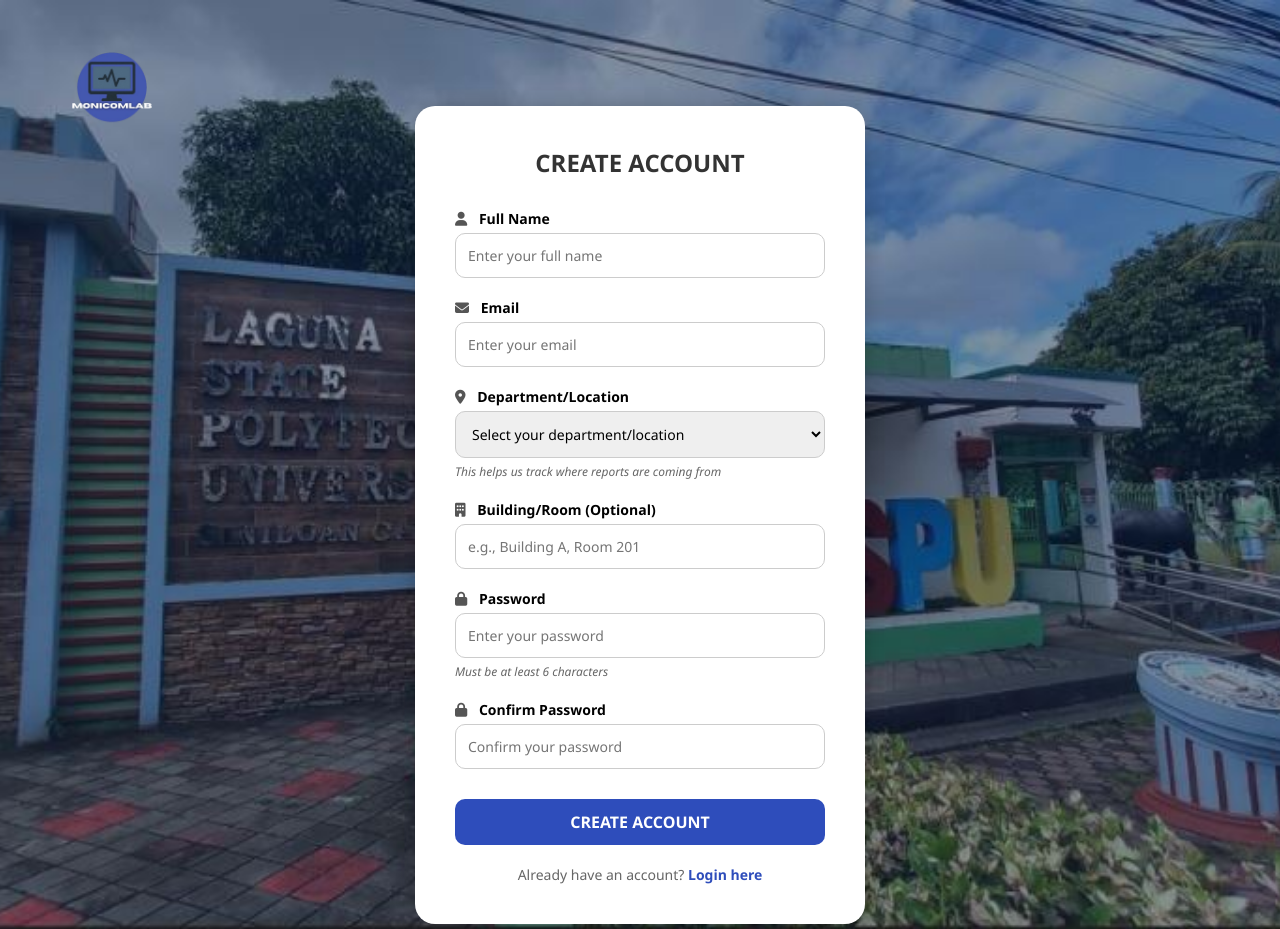
After one commit to KaNene922/Monicomlab, a PHP site: page /register.php in a window 1280 px wide. The commit adds this page. Run offline with PHP 8.4, Linux system fonts and the light colour scheme.

Commit message:
Add Create Account

```diff
--- /dev/null
+++ b/register.php
@@ -0,0 +1,292 @@
+<!DOCTYPE html>
+<html lang="en">
+<head>
+  <meta charset="UTF-8">
+  <meta name="viewport" content="width=device-width, initial-scale=1.0">
+  <title>Create Account - MONICOMLAB</title>
+  <link rel="stylesheet" href="https://cdnjs.cloudflare.com/ajax/libs/font-awesome/6.5.0/css/all.min.css">
+</head>
+<style>
+.input-group label {
+  font-size: 14px;
+  margin-bottom: 5px;
+  display: flex;
+  align-items: center;
+  font-weight: 600;
+}
+
+.input-group label i {
+  margin-right: 8px;
+  color: #555;
+}
+
+* {
+  box-sizing: border-box;
+  margin: 0;
+  padding: 0;
+  font-family: 'Segoe UI', sans-serif;
+}
+
+body, html {
+  height: 100%;
+}
+
+.background {
+  background: url('img/bg.jpg') no-repeat center center/cover;
+  height: 100vh;
+  display: flex;
+  flex-direction: column;
+  align-items: center;
+  justify-content: center;
+  position: relative;
+  overflow-y: auto;
+  padding: 20px 0;
+}
+
+.logo-container {
+  position: absolute;
+  top: 30px;
+  left: 50px;
+  display: flex;
+  align-items: center;
+}
+
+.logo {
+  height: 120px;
+  margin-right: 10px;
+}
+
+.logo-text {
+  color: white;
+  font-size: 20px;
+  font-weight: bold;
+}
+
+.register-box {
+  background: white;
+  border-radius: 20px;
+  padding: 40px;
+  width: 100%;
+  max-width: 450px;
+  text-align: center;
+  box-shadow: 0 0 20px rgba(0,0,0,0.2);
+  margin: 150px auto 50px;
+}
+
+.register-box h2 {
+  margin-bottom: 30px;
+  color: #333;
+}
+
+.input-group {
+  margin-bottom: 20px;
+  text-align: left;
+}
+
+.input-group label {
+  font-size: 14px;
+  margin-bottom: 5px;
+  display: block;
+  font-weight: 600;
+}
+
+.input-group input,
+.input-group select {
+  width: 100%;
+  padding: 12px;
+  border: 1px solid #ccc;
+  border-radius: 10px;
+  font-size: 14px;
+}
+
+.input-group input:focus,
+.input-group select:focus {
+  outline: none;
+  border-color: #2E4DBB;
+}
+
+button {
+  width: 100%;
+  padding: 12px;
+  background-color: #2E4DBB;
+  color: white;
+  border: none;
+  border-radius: 10px;
+  font-size: 16px;
+  font-weight: bold;
+  cursor: pointer;
+  transition: 0.3s;
+  margin-top: 10px;
+}
+
+button:hover {
+  background-color: #1c3a9d;
+}
+
+.login-link {
+  margin-top: 20px;
+  font-size: 14px;
+  color: #666;
+}
+
+.login-link a {
+  color: #2E4DBB;
+  text-decoration: none;
+  font-weight: 600;
+}
+
+.login-link a:hover {
+  text-decoration: underline;
+}
+
+.error-message {
+  color: #e74c3c;
+  font-size: 12px;
+  margin-top: 5px;
+  display: none;
+}
+
+.input-group.error input,
+.input-group.error select {
+  border-color: #e74c3c;
+}
+
+.input-group.error .error-message {
+  display: block;
+}
+
+.help-text {
+  font-size: 12px;
+  color: #666;
+  margin-top: 5px;
+  font-style: italic;
+}
+</style>
+<body>
+  <div class="background">
+    <div class="logo-container">
+      <img src="img/logo3.png" alt="Logo" class="logo">
+    </div>
+
+    <div class="register-box">
+      <h2>CREATE ACCOUNT</h2>
+      <form method="post" action="registerprocess.php" id="registerForm">
+        <div class="input-group">
+          <label><i class="fas fa-user"></i> Full Name</label>
+          <input type="text" name="name" id="name" placeholder="Enter your full name" required>
+          <span class="error-message">Please enter your full name</span>
+        </div>
+
+        <div class="input-group">
+          <label><i class="fas fa-envelope"></i> Email</label>
+          <input type="email" name="email" id="email" placeholder="Enter your email" required>
+          <span class="error-message">Please enter a valid email</span>
+        </div>
+
+        <div class="input-group">
+          <label><i class="fas fa-map-marker-alt"></i> Department/Location</label>
+          <select name="department" id="department" required>
+            <option value="">Select your department/location</option>
+            <option value="IT Department">IT Department</option>
+            <option value="Computer Lab 1">Computer Lab 1</option>
+            <option value="Computer Lab 2">Computer Lab 2</option>
+            <option value="Computer Lab 3">Computer Lab 3</option>
+            <option value="Faculty Office">Faculty Office</option>
+            <option value="Administration">Administration</option>
+            <option value="Library">Library</option>
+            <option value="Other">Other</option>
+          </select>
+          <p class="help-text">This helps us track where reports are coming from</p>
+          <span class="error-message">Please select a department</span>
+        </div>
+
+        <div class="input-group">
+          <label><i class="fas fa-building"></i> Building/Room (Optional)</label>
+          <input type="text" name="location" id="location" placeholder="e.g., Building A, Room 201">
+        </div>
+
+        <div class="input-group">
+          <label><i class="fas fa-lock"></i> Password</label>
+          <input type="password" name="password" id="password" placeholder="Enter your password" required minlength="6">
+          <p class="help-text">Must be at least 6 characters</p>
+          <span class="error-message">Password must be at least 6 characters</span>
+        </div>
+
+        <div class="input-group">
+          <label><i class="fas fa-lock"></i> Confirm Password</label>
+          <input type="password" name="confirm_password" id="confirm_password" placeholder="Confirm your password" required>
+          <span class="error-message">Passwords do not match</span>
+        </div>
+
+        <button type="submit">CREATE ACCOUNT</button>
+      </form>
+      <div class="login-link">
+        Already have an account? <a href="index.php">Login here</a>
+      </div>
+    </div>
+  </div>
+
+  <script>
+    document.getElementById('registerForm').addEventListener('submit', function(e) {
+      let isValid = true;
+
+      // Reset errors
+      document.querySelectorAll('.input-group').forEach(group => {
+        group.classList.remove('error');
+      });
+
+      // Validate name
+      const name = document.getElementById('name').value.trim();
+      if (name.length < 2) {
+        document.getElementById('name').closest('.input-group').classList.add('error');
+        isValid = false;
+      }
+
+      // Validate email
+      const email = document.getElementById('email').value.trim();
+      const emailRegex = /^[^\s@]+@[^\s@]+\.[^\s@]+$/;
+      if (!emailRegex.test(email)) {
+        document.getElementById('email').closest('.input-group').classList.add('error');
+        isValid = false;
+      }
+
+      // Validate department
+      const department = document.getElementById('department').value;
+      if (!department) {
+        document.getElementById('department').closest('.input-group').classList.add('error');
+        isValid = false;
+      }
+
+      // Validate password
+      const password = document.getElementById('password').value;
+      if (password.length < 6) {
+        document.getElementById('password').closest('.input-group').classList.add('error');
+        isValid = false;
+      }
+
+      // Validate confirm password
+      const confirmPassword = document.getElementById('confirm_password').value;
+      if (password !== confirmPassword) {
+        document.getElementById('confirm_password').closest('.input-group').classList.add('error');
+        isValid = false;
+      }
+
+      if (!isValid) {
+        e.preventDefault();
+      }
+    });
+
+    // Real-time password match validation
+    document.getElementById('confirm_password').addEventListener('input', function() {
+      const password = document.getElementById('password').value;
+      const confirmPassword = this.value;
+
+      if (confirmPassword && password !== confirmPassword) {
+        this.closest('.input-group').classList.add('error');
+      } else {
+        this.closest('.input-group').classList.remove('error');
+      }
+    });
+  </script>
+</body>
+</html>
```
Also changed, not shown: database/update_admin_table.sql (added, +47 -0 lines), index.php (+19 -0 lines), registerprocess.php (added, +119 -0 lines).
